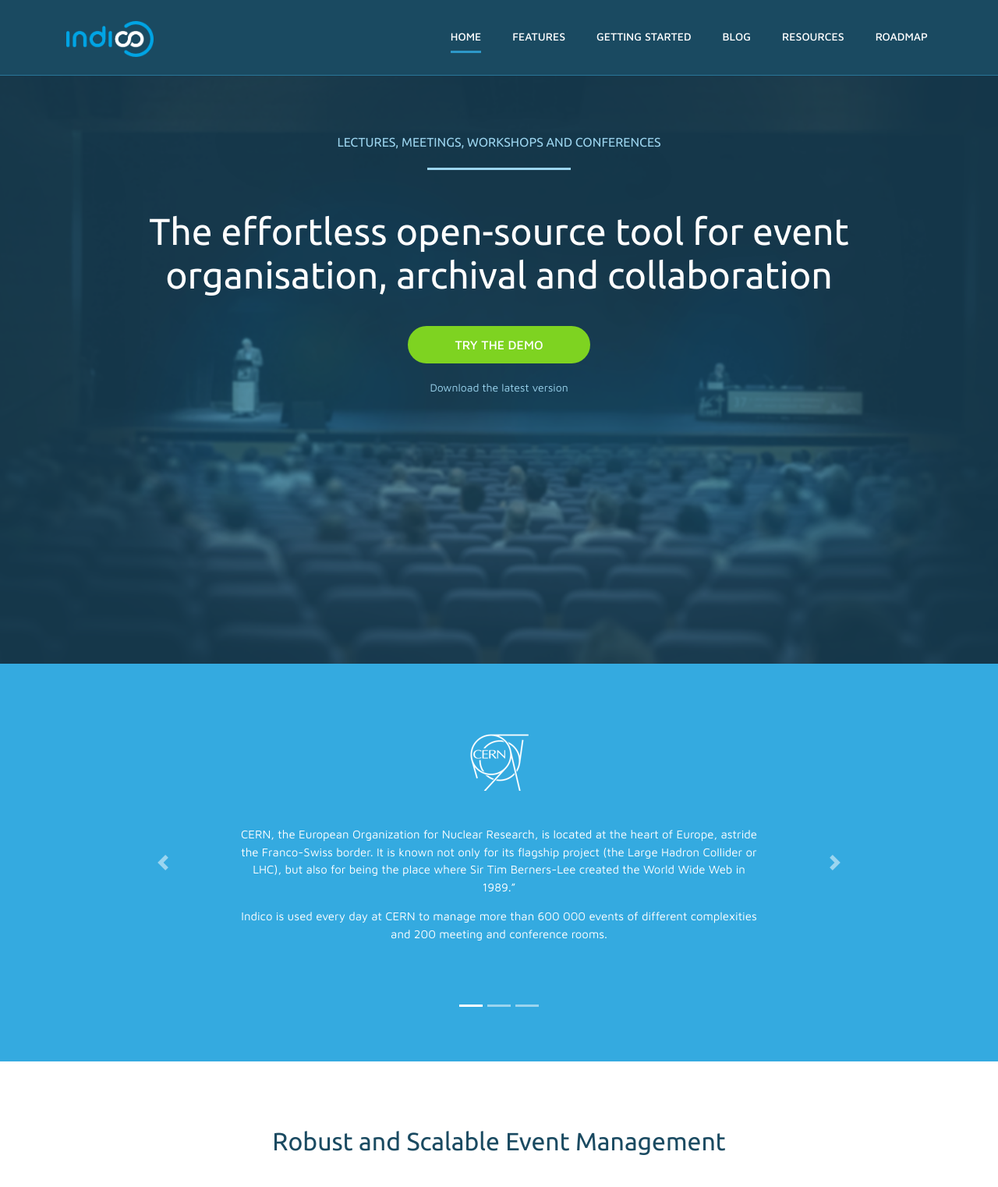
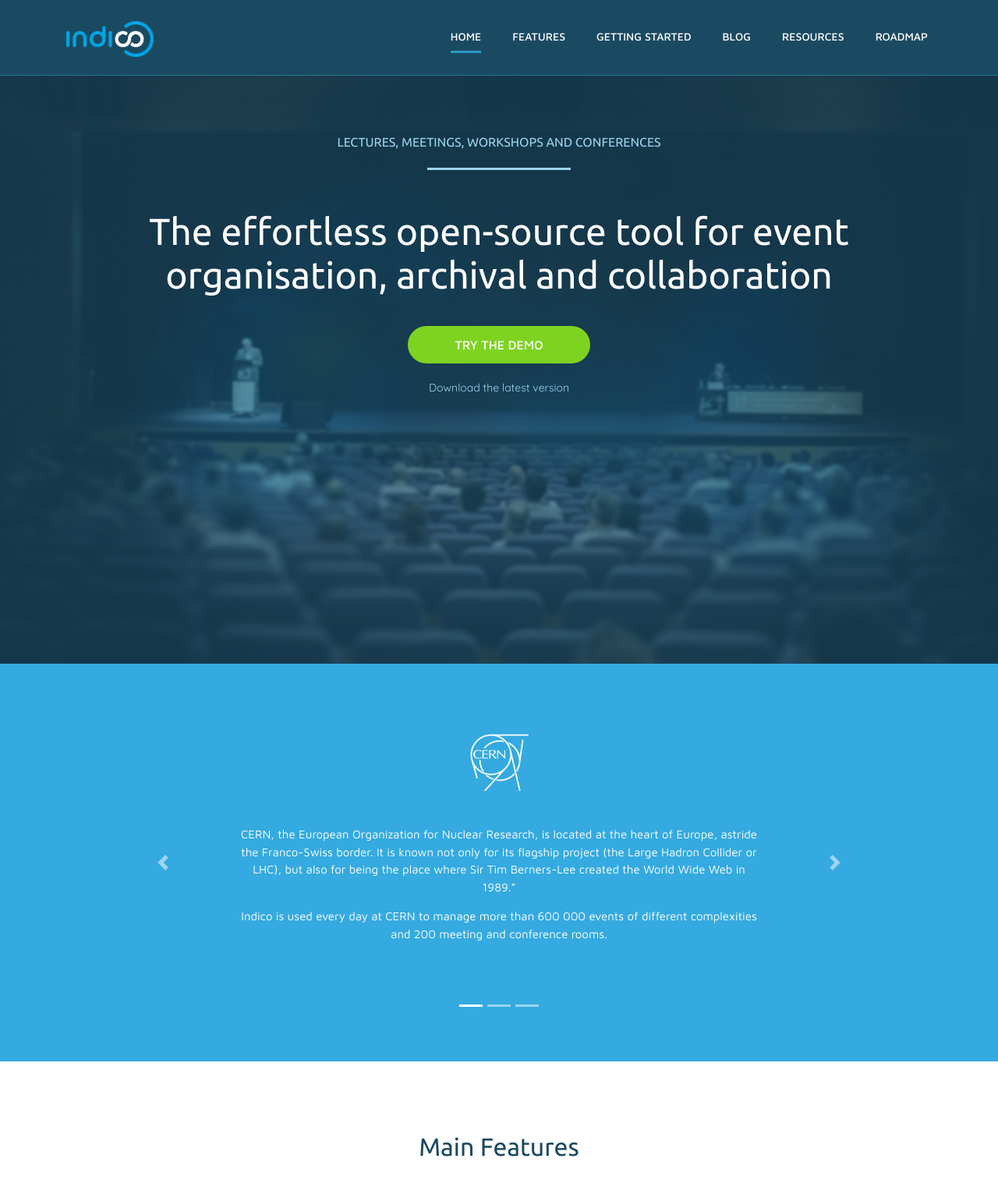
Before and after one commit to indico/indico.github.io, a Jekyll site: the page built from index.html, in a window 1280 px wide, cut to the strip 0-1536 px from the top of the page. Shown: the top 1522 px of the strip at 78% size. Built offline with Jekyll 4.4.1, drawn with Linux system fonts in a browser that asks for light colours; nearby versions of some CDN libraries; comment, search, counter and statistics services are not loaded; some of the changed text lies outside the part shown.

Commit message:
Refresh main page look

```diff
--- a/_layouts/home.html
+++ b/_layouts/home.html
@@ -73,21 +73,9 @@
     </div>
 </section>
 <section class="features-section section">
-    <div class="section-content container">
-        <div class="row justify-content-center ">
-            <div class="col-md-9 col-xm-12">
-                <h2 class="features-section-title">
-                    Robust and Scalable Event Management
-                </h2>
-                <div class="features-section-intro">
-                        <iframe width="560" height="315" src="https://www.youtube.com/embed/yo8rgg9dOcc" frameborder="0" allowfullscreen></iframe>
-                </div>
-            </div>
-        </div>
-    </div>
     <div class="features-section-list">
         <div class="section-content wrapper">
-            <h2 class="hero-spotlight-1 title">Main Features</h2>
+            <h2 class="list-title">Main Features</h2>
             <div class="row">
                 <div class="col-lg-10 col-sm-11 col-9 block-center">
                     <div class="row">
@@ -108,4 +96,16 @@
             </div>
         </div>
     </div>
+    <div class="section-content features-section-intro container">
+        <div class="row justify-content-center ">
+            <div class="col-md-9 col-xm-12">
+                <h2 class="features-section-title">
+                    Robust and Scalable Event Management
+                </h2>
+                <div class="features-section-intro">
+                        <iframe width="560" height="315" src="https://www.youtube.com/embed/yo8rgg9dOcc" frameborder="0" allowfullscreen></iframe>
+                </div>
+            </div>
+        </div>
+    </div>
 </section>
--- a/css/indico.scss
+++ b/css/indico.scss
@@ -608,8 +608,7 @@
 }
 
 .hero-spotlight h2 {
-    font-family: $maven;
-    font-weight: $regular;
+    font-family: $ubuntu;
     font-size: 20px;
     color: $blue-color-lighter;
     line-height: 20px;
@@ -617,7 +616,6 @@
 }
 
 .hero-spotlight-header-home h1 {
-    font-weight: $regular;
     -webkit-font-smoothing: auto;
     font-size: 36px;
     line-height: 56px;
@@ -666,7 +664,7 @@
     margin-top: 30px;
 
     a {
-        font-family: $maven;
+        font-family: $quicksand;
         font-weight: $regular;
         font-size: 14px;
         color: $blue-color-lighter;
@@ -771,8 +769,7 @@
 
 .features-section {
     font-family: $ubuntu;
-    background-color: $text-color-white;
-
+    background: #dae5eb;
     .features-section-title {
         color: $blue-dark;
         line-height: 25px;
@@ -790,25 +787,14 @@
     }
 
 
-    .features-section-intro {
-        height: 350px;
-        margin-top: 0px;
-
-        .features-section-intro-txt {
-            font-size: 14px;
-            color: $blue-gray-light;
-            line-height: 24px;
-            padding: 100px 0;
-
-            @media (min-width: $sm) {
-                font-size: 18px;
-            }
-        }
-    }
-
     .features-section-list {
         background-color: $text-color-white;
         text-align: left;
+
+        .list-title {
+            color: $blue-dark;
+            text-align: center;
+        }
 
         .features-section-feature {
             min-height: 156px;
```
